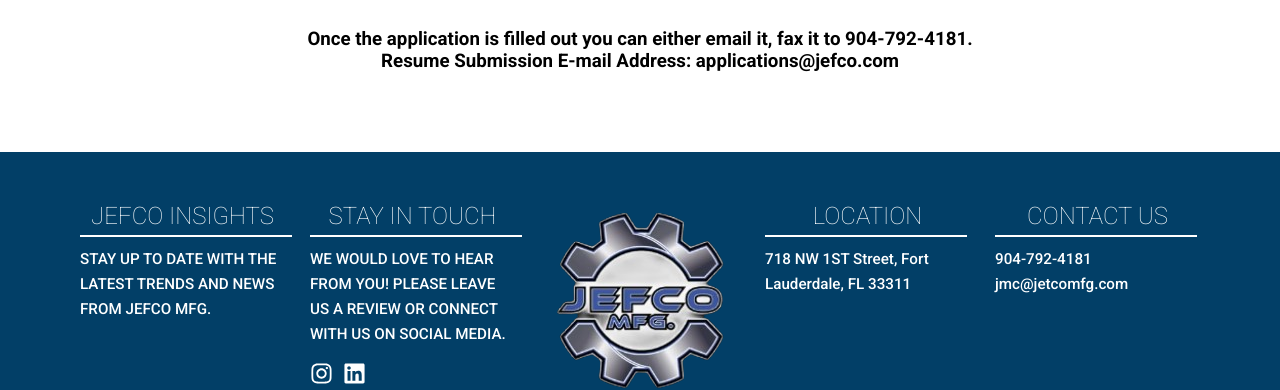
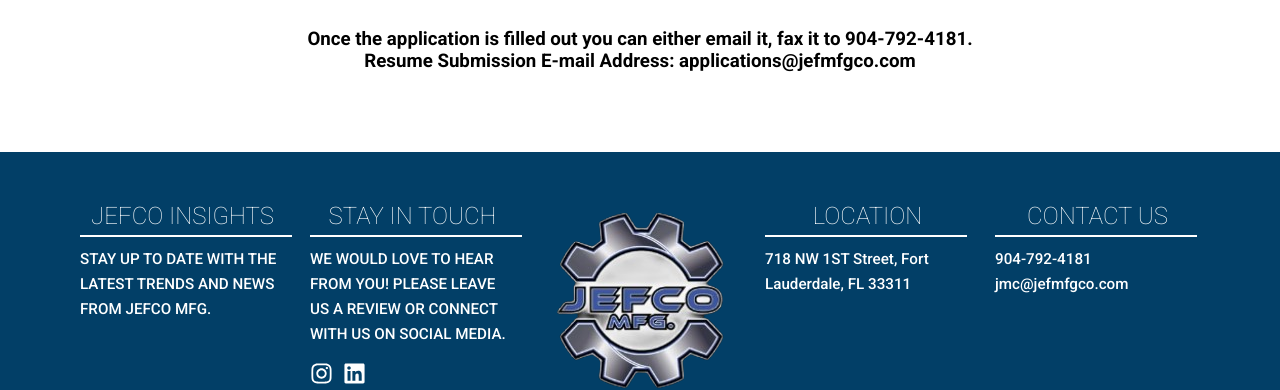
Before and after one commit to TheCypherr/jefco, a React (Vite) app: page /employment in a window 1280 px wide. Shown: the part 1053-1443 px from the top of the page. Built offline with nearby package versions, Linux system fonts and the light colour scheme.

Commit message:
updated recent change

```diff
--- a/src/Components/Footer/Footer.jsx
+++ b/src/Components/Footer/Footer.jsx
@@ -46,7 +46,7 @@
           <hr className="new" />
           <div className="p-text">
             <p>904-792-4181</p>
-            <p>jmc@jetcomfg.com</p>
+            <p>jmc@jefmfgco.com</p>
           </div>
         </div>
       </div>
--- a/src/Components/PdfDownload/PdfDownload.jsx
+++ b/src/Components/PdfDownload/PdfDownload.jsx
@@ -33,7 +33,7 @@
           Once the application is filled out you can either email it, fax it to
           904-792-4181.
         </h3>
-        <h3>Resume Submission E-mail Address: applications@jefco.com</h3>
+        <h3>Resume Submission E-mail Address: applications@jefmfgco.com</h3>
       </div>
     </section>
   );
```
Also changed, not shown: src/Components/Header/Header.jsx (+0 -10 lines).
